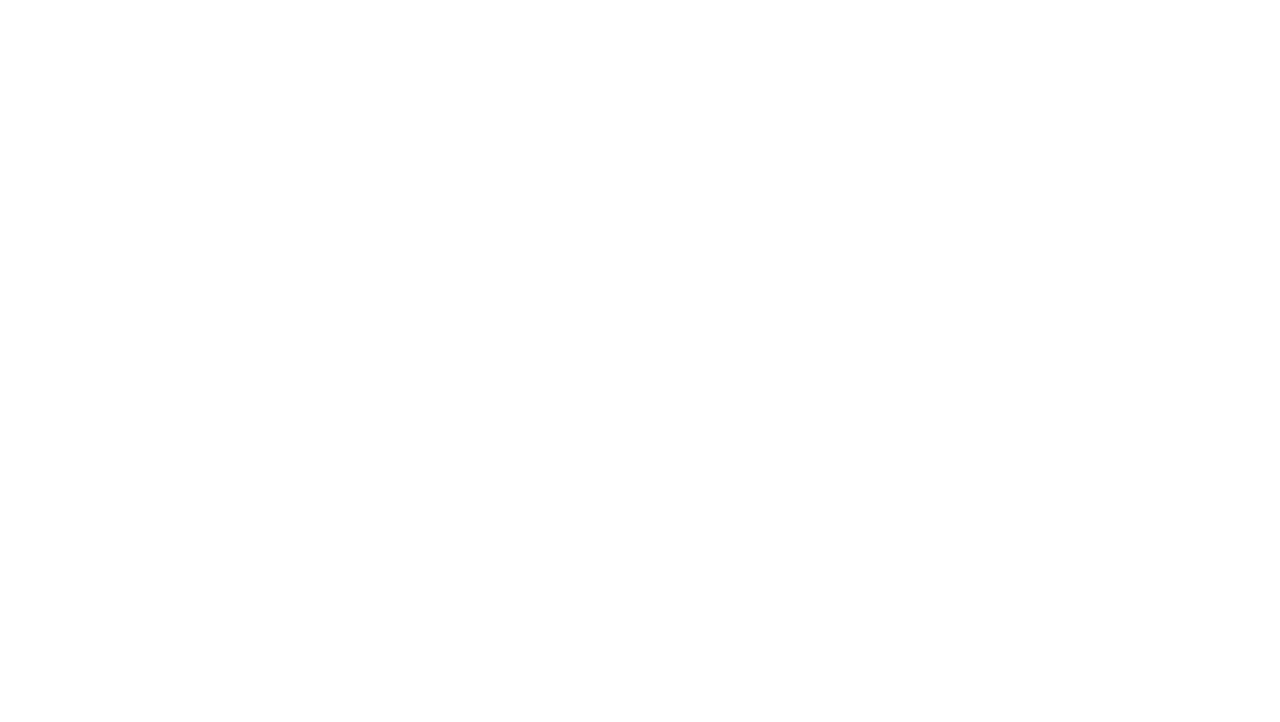
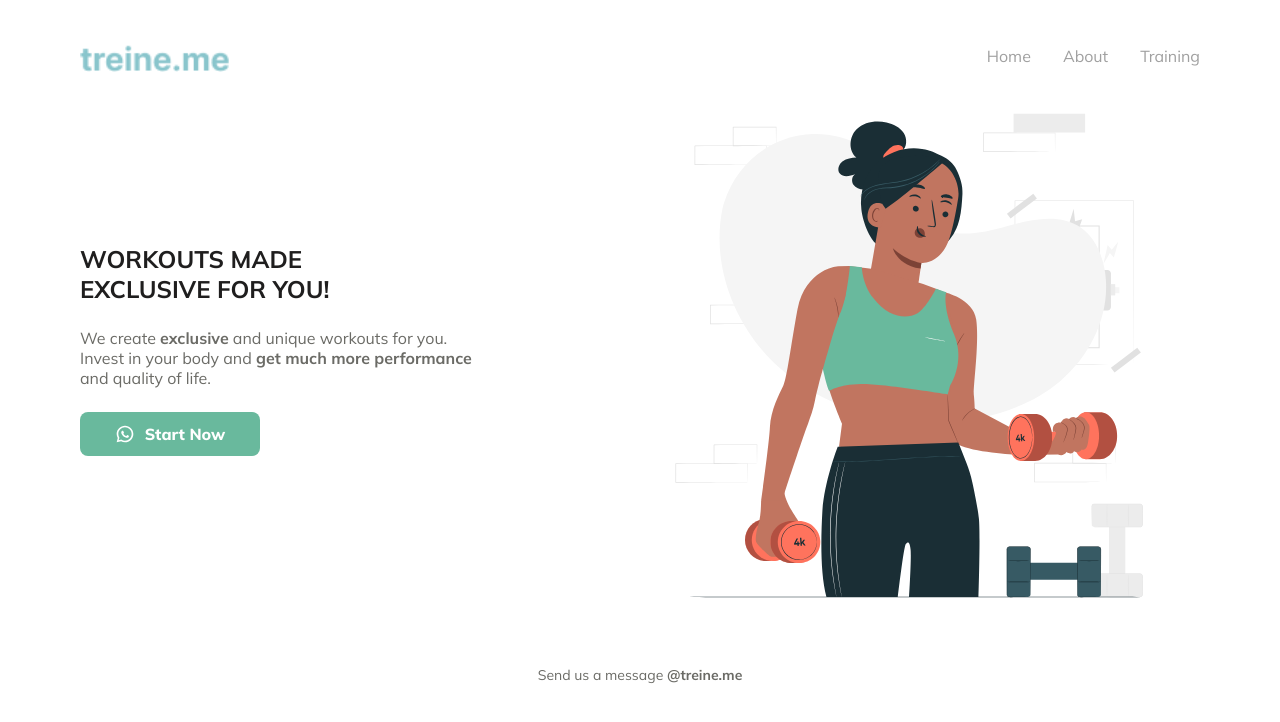
Before and after one commit to Desenvolvedor-Mobile-ReactNative-T1/codigo-tecnico-semanas, a plain HTML site: page semana-07/treine-me/index.html in a window 1280 px wide. Drawn offline with Linux system fonts and the light colour scheme.

Commit message:
feat(treineme): Corrigir exercicio

```diff
--- a/semana-07/treine-me/index.html
+++ b/semana-07/treine-me/index.html
@@ -9,6 +9,39 @@
 </head>
 
 <body>
+    <header>
+        <img class="logo" src="./img/logo.png" alt="Logo do treine.me" />
+
+        <nav>
+            <a href="#">Home</a>
+            <a href="#">About</a>
+            <a href="#">Training</a>
+        </nav>
+    </header>
+    <main>
+        <section class="conteudo">
+            <h1>WORKOUTS MADE <br>
+                <span>EXCLUSIVE</span> FOR YOU!
+            </h1>
+
+            <p>
+                We create <strong>exclusive</strong> and unique workouts for you.
+                Invest in your body and <strong>get much more performance</strong>
+                and quality of life.
+            </p>
+
+            <a class="botao" href="#">
+                <img src="./img/whatsapp.svg" alt="whatsapp">
+                Start Now
+            </a>
+        </section>
+        <img class="hero" src="./img/hero.svg" alt="Woman training">
+    </main>
+
+    <footer>
+        <p>Send us a message <strong>@treine.me</strong></p>
+    </footer>
+
 
 </body>
 
--- a/semana-07/treine-me/styles.css
+++ b/semana-07/treine-me/styles.css
@@ -4,3 +4,93 @@
     padding: 0;
     box-sizing: border-box;
 }
+
+body {
+    font-family: 'Mulish', sans-serif;
+    font-weight: 400;
+    background-color: #fff;
+    color: #1f1e1e;
+    padding: 40px 80px;
+
+    display: flex;
+    flex-direction: column;
+    max-height: 100vh;
+}
+
+header {
+    display: flex;
+    justify-content: space-between;
+    align-items: center;
+}
+
+
+.logo{
+    height: 32px;
+}
+
+nav {
+    display: flex;
+    gap: 2rem;
+}
+
+nav a {
+    text-decoration: none;
+    color: #a0a0a0;
+    font-weight: 400;
+}
+
+main {
+    display: flex;
+    align-items: center;
+    justify-content: space-between;
+    flex: 1;
+    gap: 2rem;
+}
+
+.conteudo {
+    display: flex;
+    flex-direction: column;
+    gap: 1.5rem;
+    width: 45%;
+}
+
+.conteudo p {
+    color: #6b6b66;
+    font-weight: 400;
+    width: 80%;
+}
+
+.botao {
+    display: flex;
+    align-items: center;
+    justify-content: center;
+    gap: 10px;
+
+    width: 180px;
+    padding: 12px 0;
+    background-color: #69B99D;
+    color: #fff;
+    border-radius: 8px;
+    text-decoration: none;
+    font-weight: 800;
+
+}
+
+.botao img {
+    width: 20px;
+    height: 20px;
+}
+
+.hero {
+    width: 50%;
+    max-height: 100%;
+    object-fit: contain;
+}
+
+footer {
+    display: flex;
+    justify-content: center;
+    color: #6b6b66;
+    font-size: 14px;
+    margin-top: 38px;
+}
```
